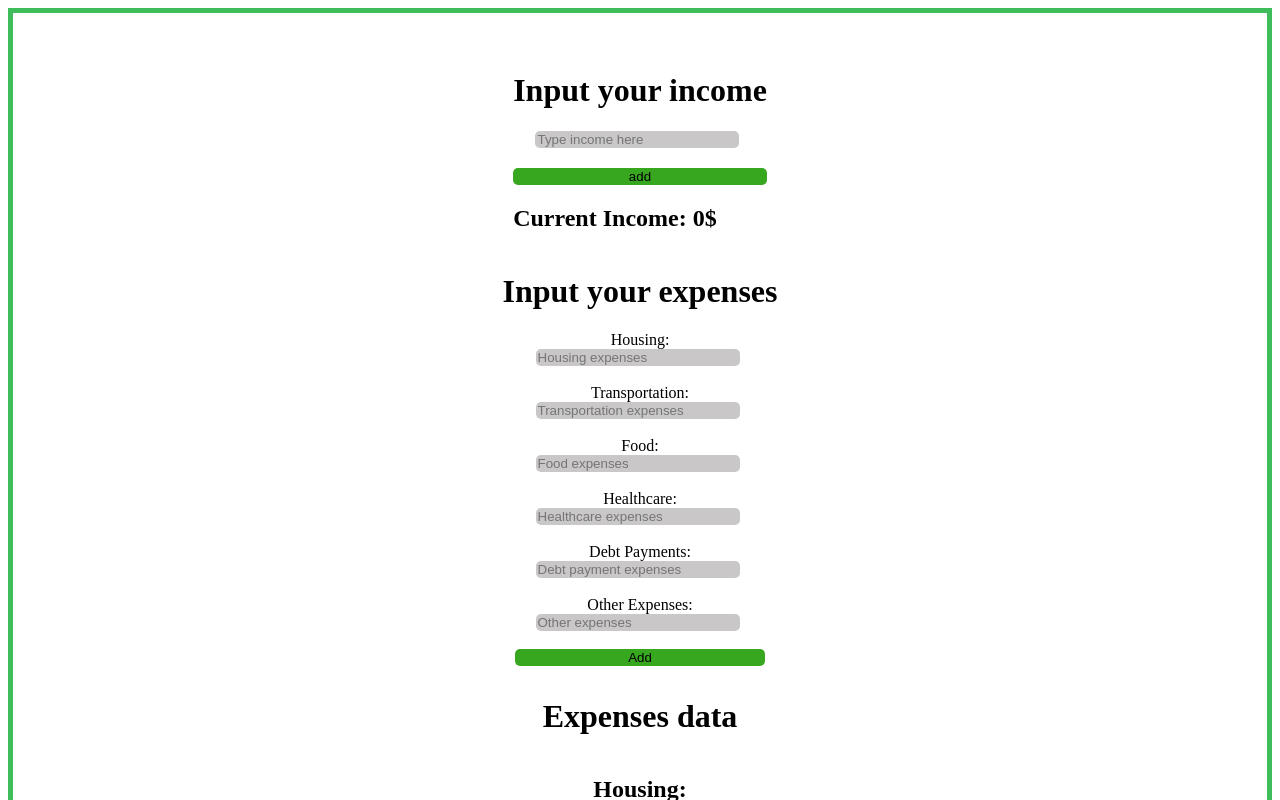
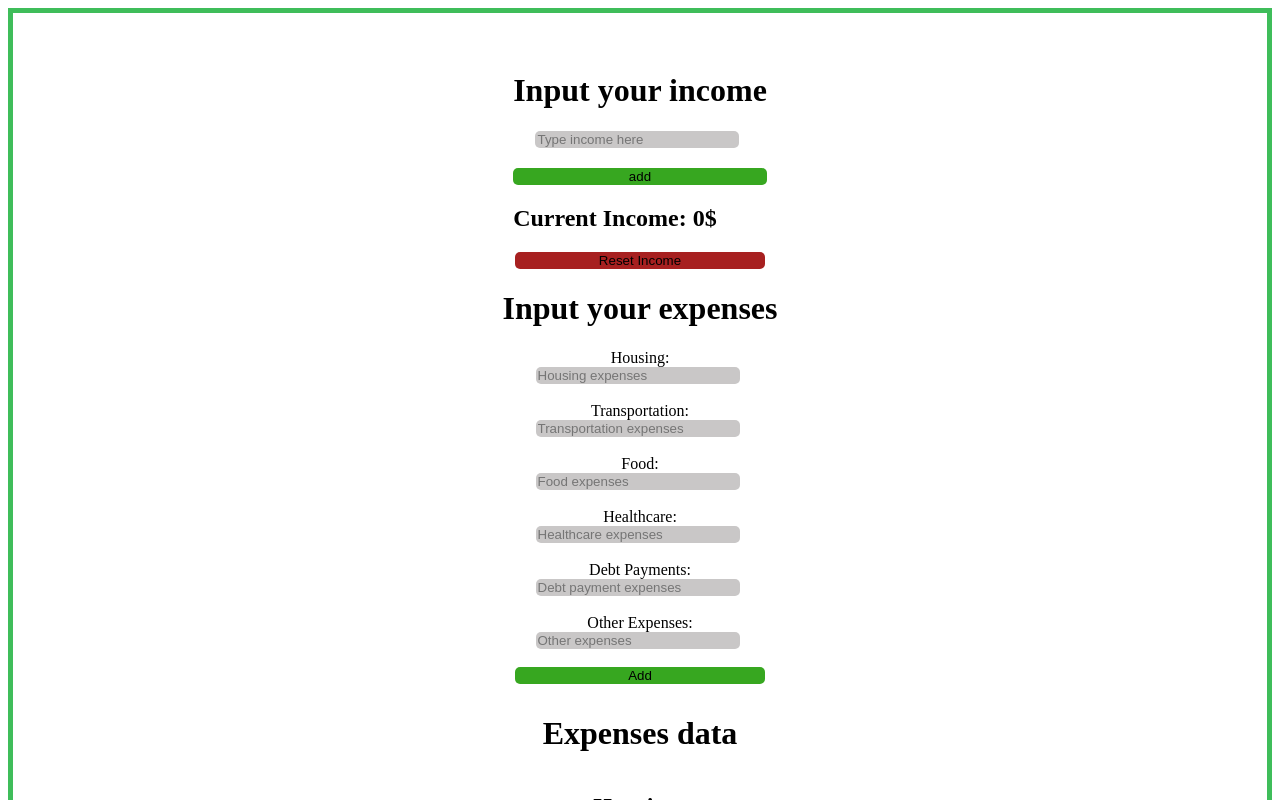
Before and after one commit to TatesWorkAcc/personal-budget-tracker, a React (Vite) app in the folder personal-budget-tracker/: page / in a window 1280 px wide. Shown: the top 800 px of the page. Built offline with nearby package versions, Linux system fonts and the light colour scheme.

Commit message:
added reset button to resest income

```diff
--- a/personal-budget-tracker/src/components/BudgetTracker.jsx
+++ b/personal-budget-tracker/src/components/BudgetTracker.jsx
@@ -62,6 +62,10 @@ function BudgetTracker() {
     setTotalDebt(0);
     setTotalOther(0);
   }
+  function handleResetIncome(){
+    setTotalAfterExpenses(t => t - totalIncome)
+    setTotalIncome(0)
+  }
 
   function handleAfterExpenses() {
     setTotalAfterExpenses(
@@ -115,7 +119,8 @@ function BudgetTracker() {
         <button onClick={handleTotalIncome} className="income-add-button">
           add
         </button>
-        <h2>Current Income: {totalIncome}$</h2>
+        <h2 className="current-income-1">Current Income: {totalIncome}$</h2>
+        <button onClick={handleResetIncome} className="reset-button">Reset Income</button>
       </div>
       <div className="expense-input-container">
         <h1>Input your expenses</h1>
@@ -191,7 +196,7 @@ function BudgetTracker() {
         <h3 className="data">{totalDebt}$</h3>
         <h2 className="data-label">Other Expenses: </h2>{" "}
         <h3 className="data">{totalOther}$</h3>
-        <button onClick={handleResetExpenses} className="reset-expense">Reset Expenses</button>
+        <button onClick={handleResetExpenses} className="reset-button">Reset Expenses</button>
         <h1 className="total-expenses">Total expenses: </h1>{" "}
         <h2 className="total-expenes-data">{totalExpenses}$</h2>
       </div>
--- a/personal-budget-tracker/src/index.css
+++ b/personal-budget-tracker/src/index.css
@@ -37,6 +37,9 @@
 .income-add-button:active{
   background-color: rgb(185, 233, 175);
   transform: scale(1.08);
+}
+.current-income-1{
+  margin-bottom: -5px;
 }
 /* expense container */
 .expense-input-container{
@@ -89,7 +92,7 @@
   border-radius: 5px;
   background-color: rgb(201, 199, 199);
 }
-.reset-expense{
+.reset-button{
   align-self: center;
   width: 250px;
   border: none;
@@ -99,12 +102,12 @@
   transition: background-color .3s ease;
   margin-top: 25px;
 }
-.reset-expense:hover{
+.reset-button:hover{
   transform: scale(1.03);
   background-color: rgb(197, 100, 100);
   cursor: pointer;
 }
-.reset-expense:active{
+.reset-button:active{
   background-color: rgb(206, 132, 132);
   transform: scale(1.01);
 }
```
